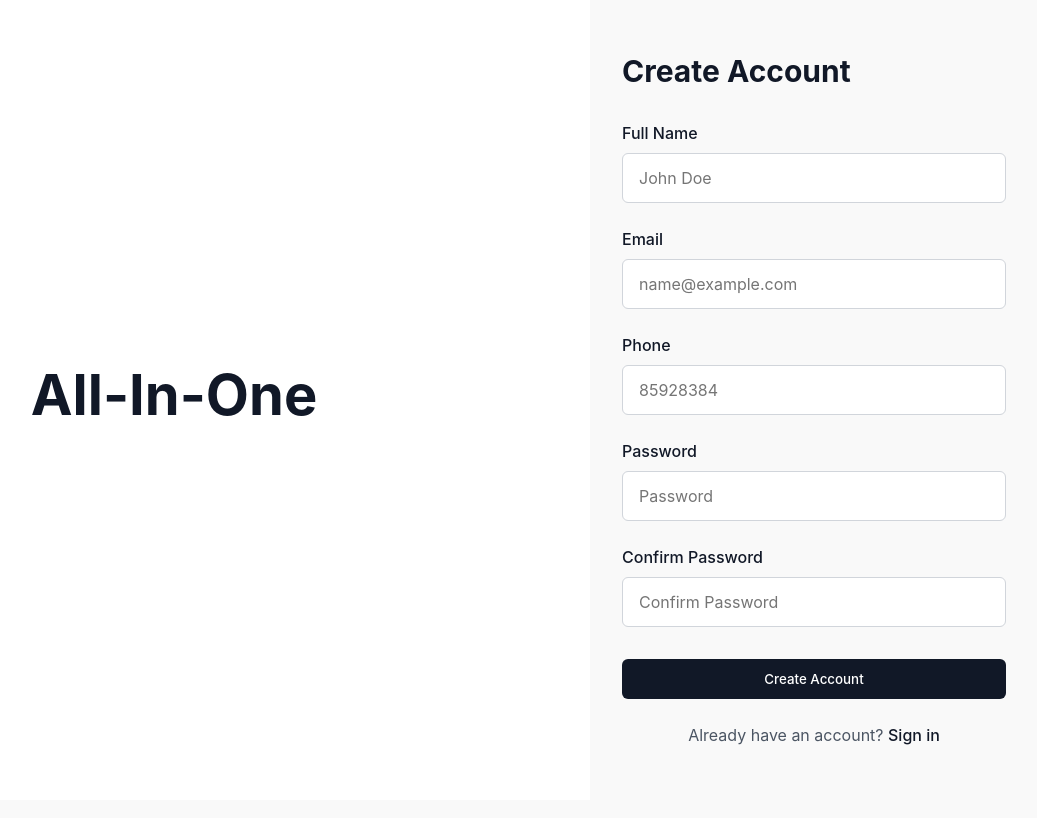
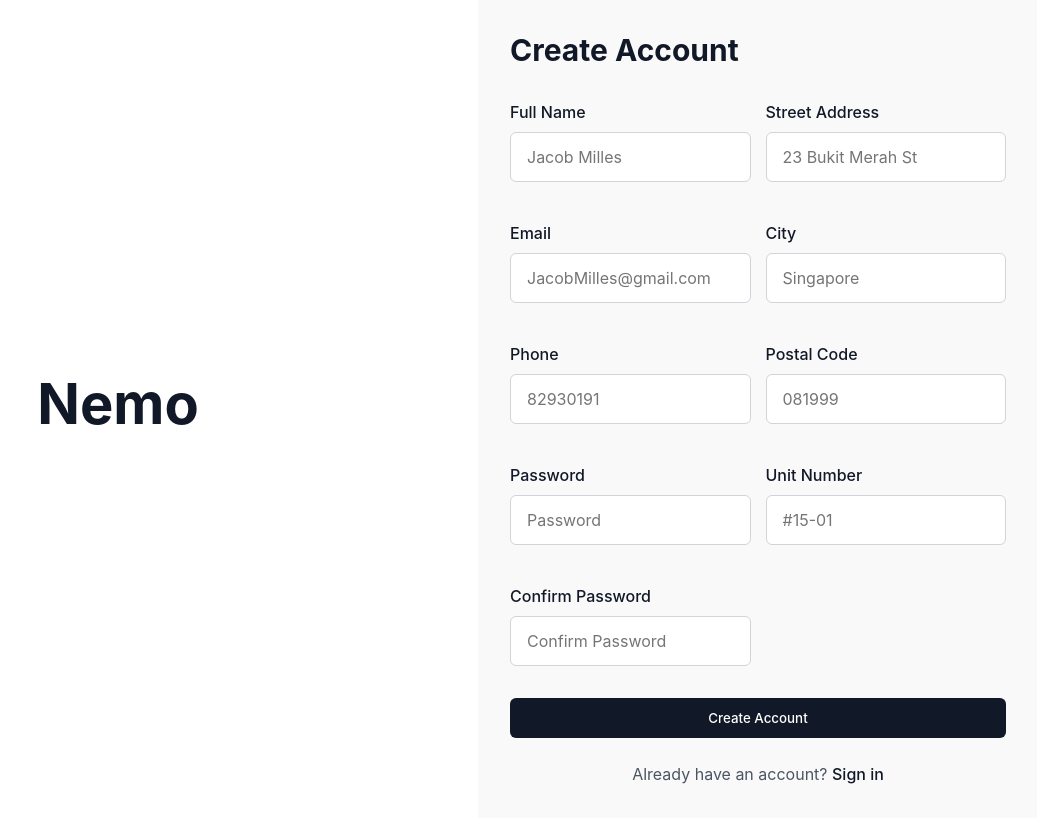
Before and after one commit to x3penguin/Nemo-L-F, a Vue app in the folder frontend/: page /register in a window 1280 px wide. Shown: the whole page, without its empty margins (242-1279 px from the left). Built offline with nearby package versions, Linux system fonts and the light colour scheme; no server answers; the HTML template or start-up script is replaced by a standard one.

Commit message:
Modify sign up page fields and included checking for email format

```diff
--- a/frontend/src/views/Register.vue
+++ b/frontend/src/views/Register.vue
@@ -2,7 +2,7 @@
   <div class="register-container">
     <div class="register-content">
       <div class="logo-container">
-        <h1 class="logo-text">All-In-One</h1>
+        <h1 class="logo-text">Nemo</h1>
       </div>
 
       <div class="register-form">
@@ -12,30 +12,54 @@
           {{ error }}
         </div>
 
+      <!-- Two-column layout -->
+      <div class="form-grid">
         <div class="form-group">
           <label for="name">Full Name</label>
-          <input type="text" id="name" v-model="name" placeholder="John Doe" class="form-control" />
+          <input type="text" id="name" v-model="name" placeholder="Jacob Milles" class="form-control" />
+        </div>
+        <div class="form-group">
+          <label for="streetAddress">Street Address</label>
+          <input type="text" id="streetAddress" v-model="streetAddress" placeholder="23 Bukit Merah St" class="form-control" />
+        </div>
+        <div class="form-group">
+          <label for="email">Email</label>
+          <input type="email" id="email" v-model="email" placeholder="JacobMilles@gmail.com" class="form-control" />
+
+        </div>
+        <div class="form-group">
+          <label for="city">City</label>
+          <input type="text" id="city" v-model="city" placeholder="Singapore" class="form-control" />
         </div>
 
+
+
+        <!-- Address Details -->
+
+
         <div class="form-group">
-          <label for="email">Email</label>
-          <input type="email" id="email" v-model="email" placeholder="name@example.com" class="form-control" />
+          <label for="phone">Phone</label>
+          <input type="text" id="phone" v-model="phone" placeholder="82930191" class="form-control" />
         </div>
         <div class="form-group">
-          <label for="phone">Phone</label>
-          <input type="text" id="phone" v-model="phone" placeholder="85928384" class="form-control" />
+          <label for="postalCode">Postal Code</label>
+          <input type="text" id="postalCode" v-model="postalCode" placeholder="081999" class="form-control" />
         </div>
 
         <div class="form-group">
           <label for="password">Password</label>
           <input type="password" id="password" v-model="password" placeholder="Password" class="form-control" />
         </div>
-
+        <div class="form-group">
+          <label for="unitNumber">Unit Number</label>
+          <input type="text" id="unitNumber" v-model="unitNumber" placeholder="#15-01" class="form-control" />
+        </div>
         <div class="form-group">
           <label for="passwordConfirm">Confirm Password</label>
           <input type="password" id="passwordConfirm" v-model="passwordConfirm" placeholder="Confirm Password"
             class="form-control" />
         </div>
+      </div>
 
         <button @click="register" class="btn-register">Create Account</button>
 
@@ -49,7 +73,7 @@
 </template>
 
 <script>
-import { ref } from 'vue';
+import { ref,watch } from 'vue';
 import { useRouter } from 'vue-router';
 import { useStore } from 'vuex';
 
@@ -67,6 +91,18 @@ export default {
     const passwordConfirm = ref('');
     const error = ref('');
 
+
+    // Email validation regex
+    const emailPattern = /^[a-zA-Z0-9._%+-]+@[a-zA-Z0-9.-]+\.[a-zA-Z]{2,}$/;
+      watch(email, (newEmail) => {
+      if (!newEmail) {
+        error.value = 'Email is required.';
+      } else if (!emailPattern.test(newEmail)) {
+        error.value = 'Invalid email format. Please enter a valid email.';
+      } else {
+       error.value = ''; // Clear error when valid
+      }
+    });
     const register = async () => {
       // Validate form
       if (!name.value || !email.value ||!phone.value|| !password.value || !passwordConfirm.value) {
@@ -78,6 +114,11 @@ export default {
         error.value = 'Passwords do not match';
         return;
       }
+      if (!emailPattern.test(email.value)) {
+    error.value = 'Invalid email format. Please enter a valid email.';
+    return;
+  }
+
 
       try {
         error.value = '';
@@ -114,11 +155,19 @@ export default {
   min-height: 100vh;
   background-color: #f9f9f9;
 }
+.form-grid {
+  display: grid;
+  grid-template-columns: repeat(2, 1fr); /* Two equal-width columns */
+  gap: 15px; /* Space between fields */
+}
 
+.form-group {
+  display: flex;
+  flex-direction: column;
+}
 .register-content {
   display: flex;
-  flex: 1;
-}
+  flex: 1;}
 
 .logo-container {
   flex: 1;
@@ -140,7 +189,7 @@ export default {
   display: flex;
   flex-direction: column;
   justify-content: center;
-  max-width: 28rem;
+  max-width: 35rem;
   margin: 0 auto;
 }
 
```
